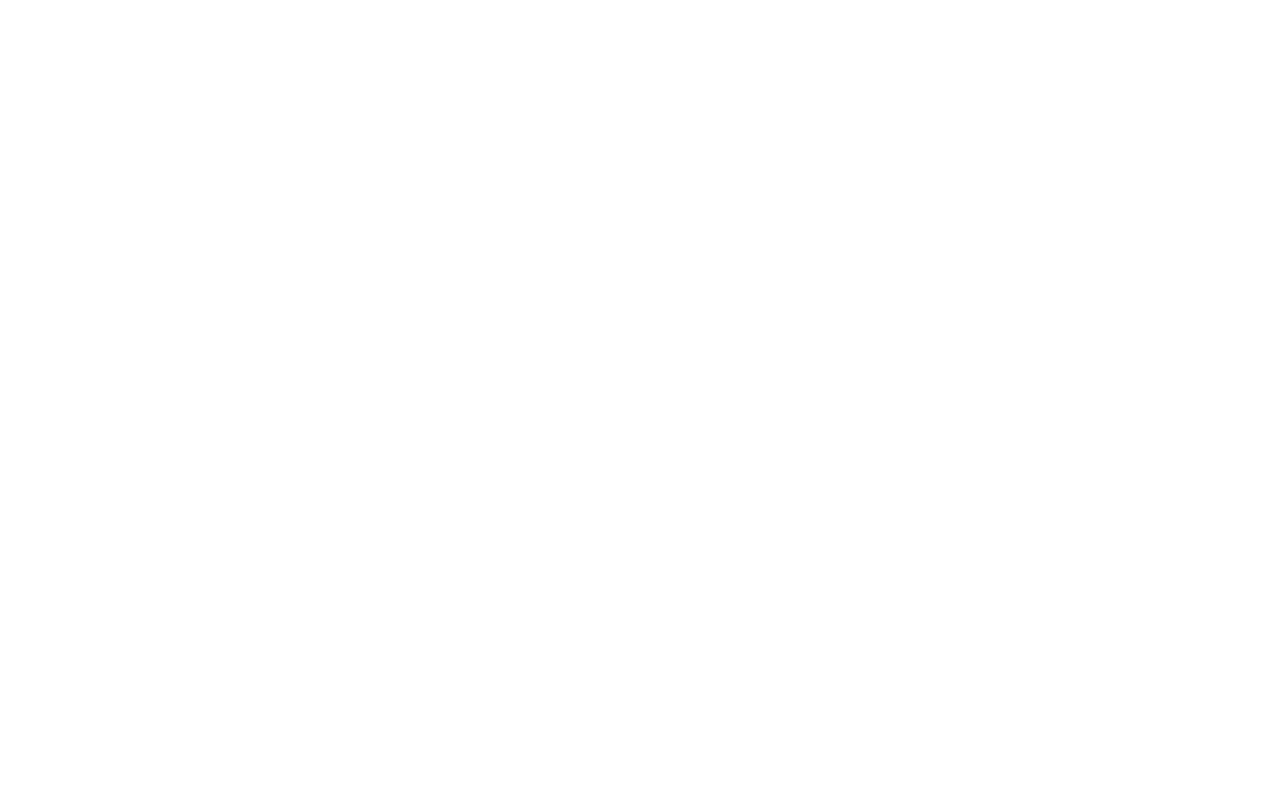
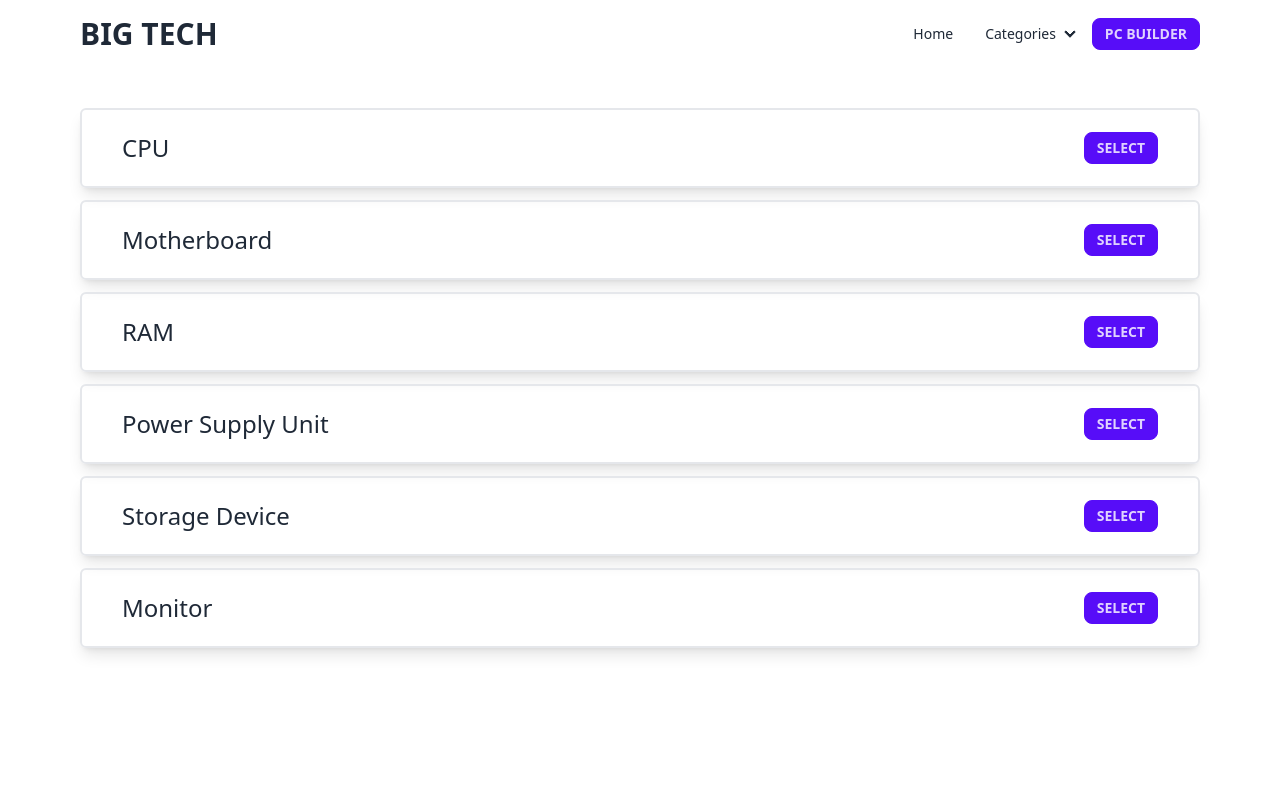
Before and after one commit to kamrulsaad/pc-builder-nextjs, a Next.js app: page /builder in a window 1280 px wide. Shown: the top 800 px of the page. Built offline with nearby package versions, Linux system fonts and the light colour scheme.

Commit message:
Builder page category created

```diff
--- /dev/null
+++ b/src/components/UI/BuilderCategory.js
@@ -0,0 +1,14 @@
+import React from 'react'
+
+const BuilderCategory = ({ category }) => {
+    return (
+        <div className='w-full h-20 shadow-lg flex items-center justify-between px-10 rounded-md border-2 mb-3'>
+            <h2 className="text-2xl">{category.name}</h2>
+            <div>
+                <button className="btn btn-primary btn-sm">Select</button>
+            </div>
+        </div>
+    )
+}
+
+export default BuilderCategory
--- a/src/pages/builder/index.js
+++ b/src/pages/builder/index.js
@@ -1,3 +1,6 @@
+import RootLayout from '@/components/Layouts/RootLayout'
+import BuilderCategory from '@/components/UI/BuilderCategory'
+import { displayCategories } from '@/constants'
 import Head from 'next/head'
 import React from 'react'
 
@@ -7,8 +10,19 @@
             <Head>
                 <title>Builder</title>
             </Head>
+            <div className='mt-10'>
+                {
+                    displayCategories.map((category, index) => <BuilderCategory key={index} category={category} />)
+                }
+            </div>
         </>
     )
 }
 
 export default BuilderPage
+
+BuilderPage.getLayout = function getLayout(page) {
+    return (
+        <RootLayout>{page}</RootLayout>
+    )
+}
```
Lines whose indentation alone changed are shown as unchanged.
